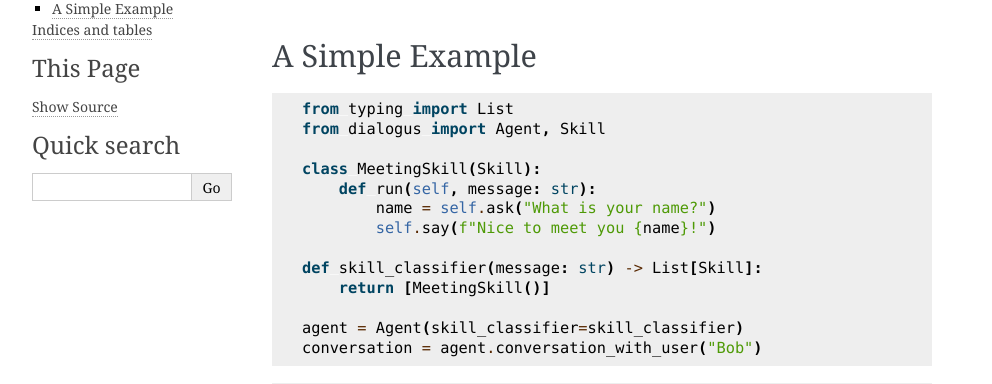
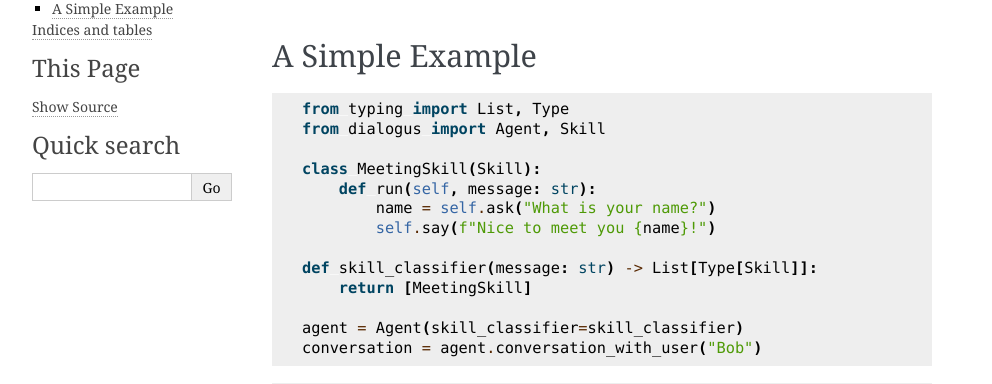
Before and after one commit to odryfox/millet, a Sphinx documentation site: the page built from docs/index.rst, in a window 1280 px wide. Shown: the part 138-522 px from the top of the page, without its empty margins (148-1140 px from the left). Built offline with Sphinx 7.4.7, drawn with Linux system fonts in a browser that asks for light colours.

Commit message:
Fix return type of skill_classifier in documenation

```diff
--- a/README.rst
+++ b/README.rst
@@ -21,7 +21,7 @@ A Simple Example
 
 .. code-block:: python
 
-    from typing import List
+    from typing import List, Type
     from dialogus import Agent, Skill
 
     class MeetingSkill(Skill):
@@ -29,8 +29,8 @@ A Simple Example
             name = self.ask("What is your name?")
             self.say(f"Nice to meet you {name}!")
 
-    def skill_classifier(message: str) -> List[Skill]:
-        return [MeetingSkill()]
+    def skill_classifier(message: str) -> List[Type[Skill]]:
+        return [MeetingSkill]
 
     agent = Agent(skill_classifier=skill_classifier)
     conversation = agent.conversation_with_user("Bob")
--- a/docs/index.rst
+++ b/docs/index.rst
@@ -16,7 +16,7 @@ A Simple Example
 
 .. code-block:: python
 
-    from typing import List
+    from typing import List, Type
     from dialogus import Agent, Skill
 
     class MeetingSkill(Skill):
@@ -24,8 +24,8 @@ A Simple Example
             name = self.ask("What is your name?")
             self.say(f"Nice to meet you {name}!")
 
-    def skill_classifier(message: str) -> List[Skill]:
-        return [MeetingSkill()]
+    def skill_classifier(message: str) -> List[Type[Skill]]:
+        return [MeetingSkill]
 
     agent = Agent(skill_classifier=skill_classifier)
     conversation = agent.conversation_with_user("Bob")
```
